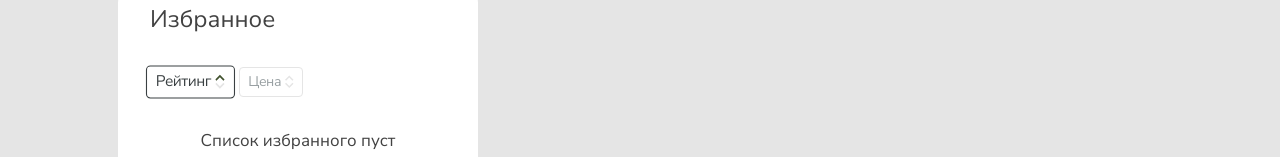
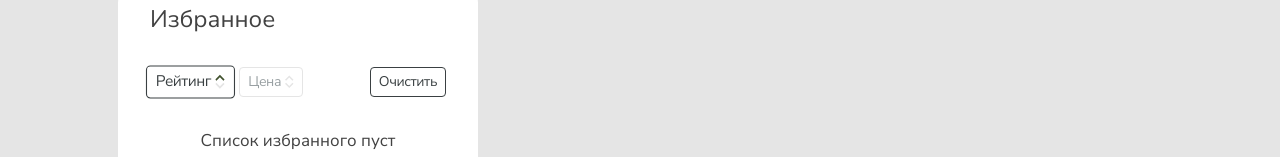
Before and after one commit to Science-B/hotel-check, a React (Vite) app: page /login in a window 1280 px wide. Both pictures are taken after typing "Sample", "Sample123" into the empty fields and a click on the button "Войти". Shown: the part 590-747 px from the top of the page. Built offline with nearby package versions, Linux system fonts and the light colour scheme; no server answers.

Commit message:
added cleare-state-button-for-favorites

```diff
--- a/src/components/cards/favorites-card/favorites-card.module.scss
+++ b/src/components/cards/favorites-card/favorites-card.module.scss
@@ -20,14 +20,33 @@
 	margin-bottom: 32px;
 }
 
-.sortGroup {
+.btnGroup {
 	display: flex;
 	gap: 8px;
+	justify-content: space-between;
 	font-size: 14px;
 	font-weight: 400;
 	line-height: 143%;
 	letter-spacing: -0.408px;
 	margin-bottom: 32px;
+}
+
+.clearBtn {
+	position: relative;
+	padding: 4px 8px;
+	border-radius: 4px;
+	color: #3a4042;
+	border: 1px solid #3a4042;
+	cursor: pointer;
+
+	&:active {
+		top: -1px;
+	}
+}
+
+.sortGroup {
+	display: flex;
+	gap: 8px;
 
 	.sortBtn {
 		display: flex;
--- a/src/components/cards/favorites-card/favorites-card.tsx
+++ b/src/components/cards/favorites-card/favorites-card.tsx
@@ -1,6 +1,8 @@
 import React, { useState } from 'react';
-import { useFavorites } from '../../../hooks/hooks';
+import { useAppDispatch, useFavorites } from '../../../hooks/hooks';
 import { HotelsList } from '../../hotels-list/hotels-list';
+
+import { clearFavorites } from '../../../redux/favoritesSlice';
 
 import { FavoritesHotelsSortingState } from '../../../api/interfaces';
 
@@ -11,7 +13,8 @@ import upGrayIcon from '../../../icons/up-gray.svg';
 import downIcon from '../../../icons/down.svg';
 import downGrayIcon from '../../../icons/down-gray.svg';
 
-export function FavoritesCard (): JSX.Element {
+export function FavoritesCard(): JSX.Element {
+	const dispatch = useAppDispatch()
 	const [sortingState, setSortingState] = useState<FavoritesHotelsSortingState>({
     sortByRating: 'asc',
     sortByPrice: null,
@@ -36,6 +39,7 @@ export function FavoritesCard (): JSX.Element {
       <div className={s.container}>
         <div className={s.content}>
           <h2 className={s.title}>Избранное</h2>
+          <div className={s.btnGroup}>
             <div className={s.sortGroup}>
               <div
                 className={`${s.sortBtn} ${sortingState.sortByRating ? s.activeSort : ''}`}
@@ -58,6 +62,8 @@ export function FavoritesCard (): JSX.Element {
                 </div>
               </div>
             </div>
+			<div onClick={clearAllFavorites} className={s.clearBtn}>Очистить</div>
+          </div>
           <div className={s.favoritesHotels}>
             {sortedHotels.length === 0 ? (
               <p className={s.emptyList}>Список избранного пуст</p>
@@ -70,19 +76,23 @@ export function FavoritesCard (): JSX.Element {
     </div>
   );
 
-  function toggleSortByRating (): void {
+  function toggleSortByRating(): void {
     setSortingState((prevState) => ({
       sortByRating: prevState.sortByRating === 'asc' ? 'desc' : 'asc',
       sortByPrice: null,
     }));
   }
 
-  function toggleSortByPrice (): void {
+  function toggleSortByPrice(): void {
     setSortingState((prevState) => ({
       sortByPrice: prevState.sortByPrice === 'asc' ? 'desc' : 'asc',
       sortByRating: null,
     }));
   }
+
+  function clearAllFavorites(): void {
+	dispatch(clearFavorites())
+  }
 }
 
 export default FavoritesCard;
--- a/src/redux/favoritesSlice.ts
+++ b/src/redux/favoritesSlice.ts
@@ -27,9 +27,12 @@ const favoritesSlice = createSlice({
 				state.favorites.push(action.payload);
 			}
 		},
+		clearFavorites: (state): void => {
+			state.favorites = [];
+		},
 	},
 });
 const { reducer: favoritesReducer, actions } = favoritesSlice;
-export const { toggleFavorites } = actions;
+export const { toggleFavorites, clearFavorites } = actions;
 
 export default favoritesReducer;
```
Lines whose indentation alone changed are shown as unchanged.
